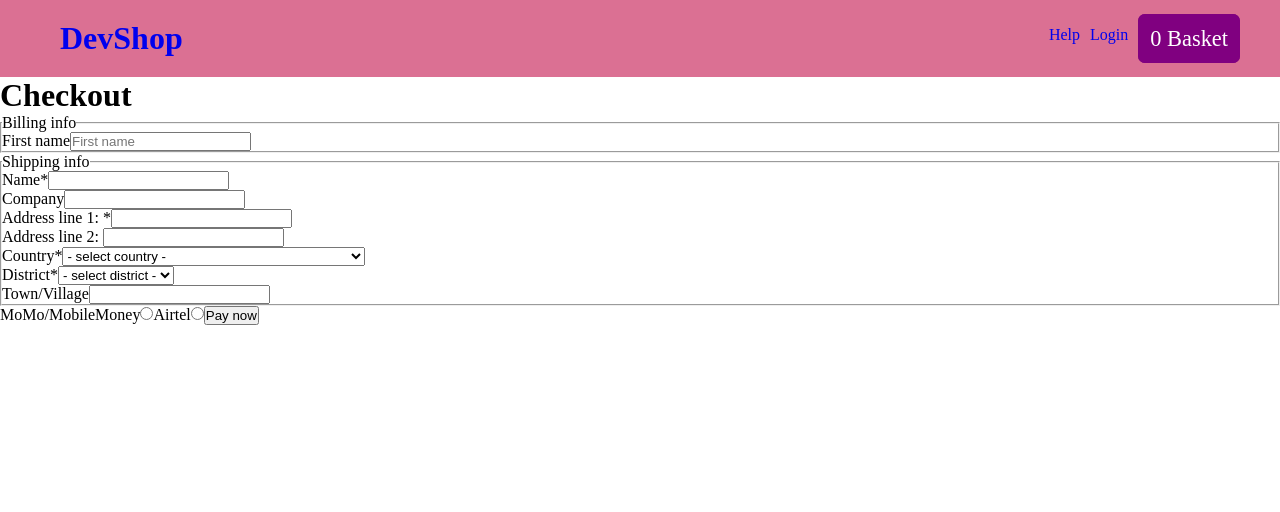
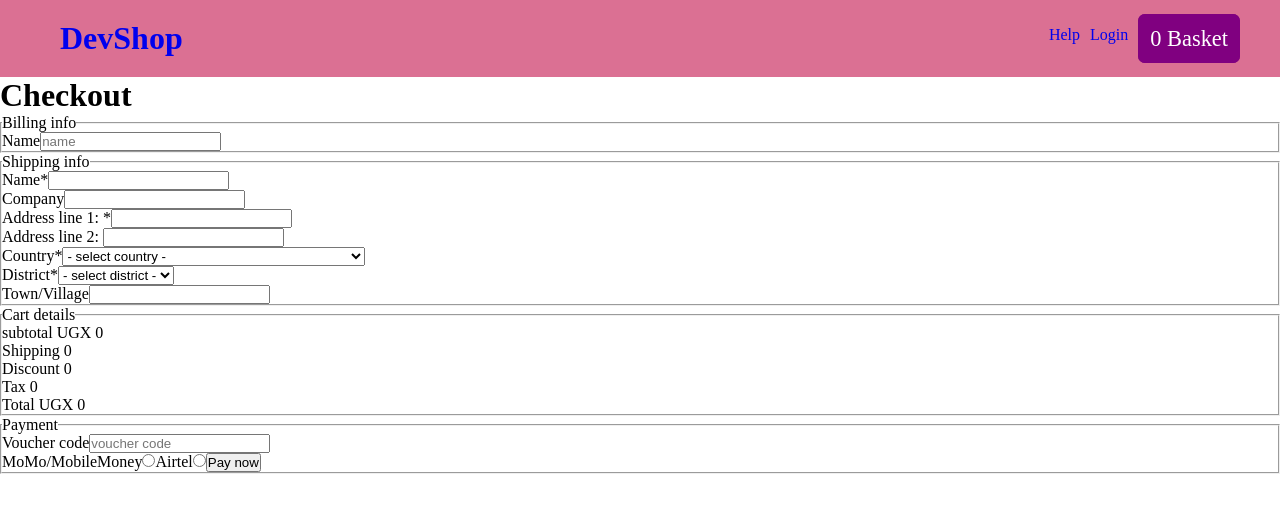
Before and after one commit to CharlesKasasira/shop, a React (Create React App) app: page /checkout in a window 1280 px wide. Shown: the top 512 px of the page. Built offline with nearby package versions, Linux system fonts and the light colour scheme.

Commit message:
working on the checkout

```diff
--- /dev/null
+++ b/src/components/helpers/currency.format.js
@@ -0,0 +1,14 @@
+export const ugandaShillings = new Intl.NumberFormat('en-US', {
+    style: 'currency',
+    currency: 'UGX'
+})
+
+
+export const currencyFormatter = (amount, countryCode='UGX', languageCode='en-US') => {
+    const formatter = new Intl.NumberFormat(languageCode, {
+        style: 'currency',
+        currency: countryCode
+    })
+    return formatter.format(amount)
+
+}
--- a/src/components/views/Checkout.js
+++ b/src/components/views/Checkout.js
@@ -3,11 +3,17 @@ import { useCart } from '../contexts/Cart'
 import Countries from '../helpers/countries.elements'
 import Districts from '../helpers/districts.element'
 import USstates from '../helpers/states.elements'
+import { ugandaShillings, currencyFormatter } from '../helpers/currency.format'
 
 function Checkout() {
     const checkoutRef = useRef()
-    const { total } = useCart()
+    const { total, subTotal } = useCart()
     const [country, setCountry] = useState('Uganda')
+    const [discount, setDiscount] = useState(0)
+    const [tax, setTax] = useState(0)
+    const [shipping, setShipping] = useState(0)
+    const [voucher, setVoucher] = useState('')
+    const vouchers = []
 
     const handlePayment = () => {}
 
@@ -20,8 +26,8 @@ function Checkout() {
                 <fieldset>
                     <legend>Billing info</legend>
                     <div>
-                        <label>First name</label>
-                        <input type="text" placeholder="First name" />
+                        <label>Name</label>
+                        <input type="text" placeholder="name" />
                     </div>
                 </fieldset>
 
@@ -91,15 +97,19 @@ function Checkout() {
 
                 </fieldset>
 
-                {/* <fieldset>
-                    <legend>Payment method</legend>
-                    <p>subtotal {total}</p>
+                <fieldset>
+                    <legend>Cart details</legend>
+                    <p>subtotal {ugandaShillings.format(total)}</p>
                     <p>Shipping {shipping}</p>
                     <p>Discount {discount}</p>
                     <p>Tax {tax}</p>
-                    <p>Total {total + shipping + tax - discount}</p>
-                </fieldset> */}
+                    <p>Total {currencyFormatter((total + shipping + tax - discount), 'UGX')}</p>
+                </fieldset>
 
+                <fieldset>
+                    <legend>Payment</legend>
+                    <label>Voucher code</label>
+                    <input type="text" placeholder="voucher code" name="" id="" />
                     <div>
                         <label>MoMo/MobileMoney</label>
                         <input type="radio" name="payment_method" value="momo" />
@@ -107,9 +117,11 @@ function Checkout() {
                         <input type="radio" name="payment_method" value="airtel" />
                         <button onClick={handlePayment}>Pay now</button>
                     </div>
+                </fieldset>
 
 
             </form>
+
         </div>
     )
 }
```
Lines whose indentation alone changed are shown as unchanged.
